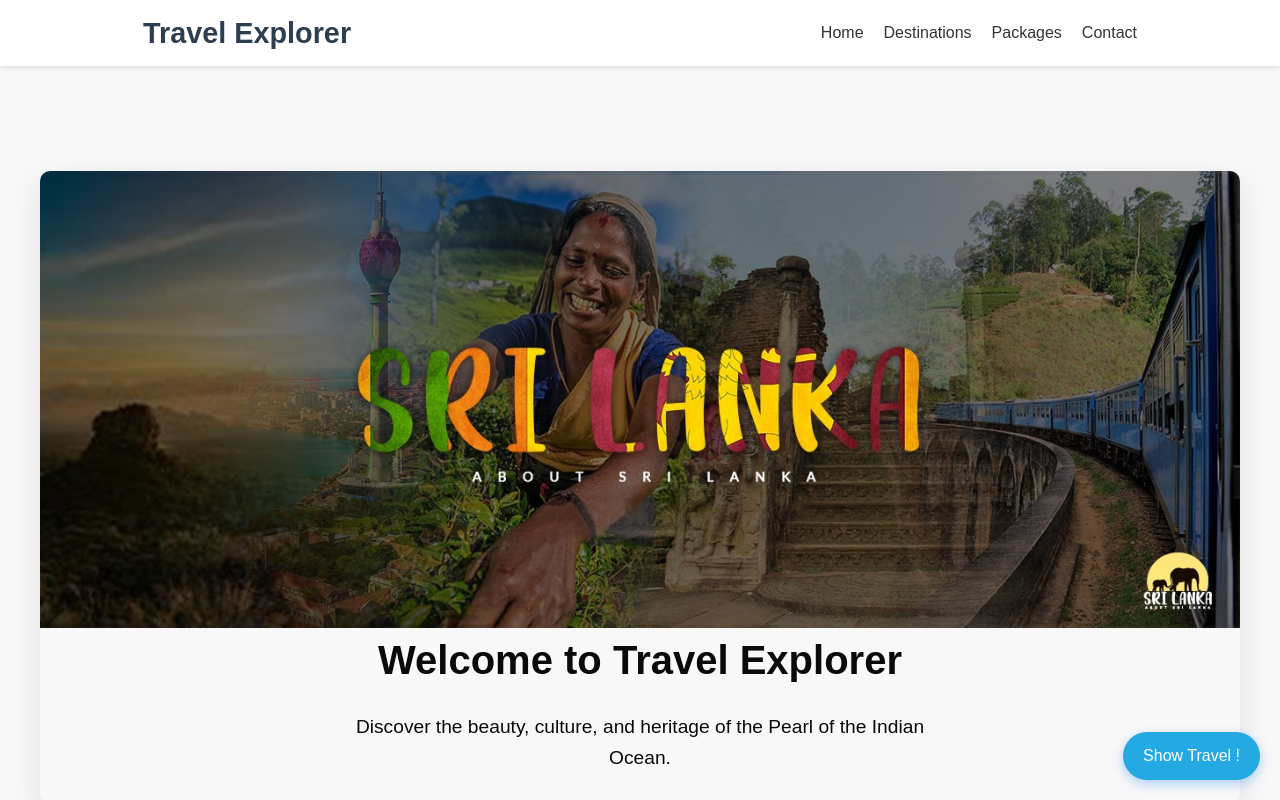
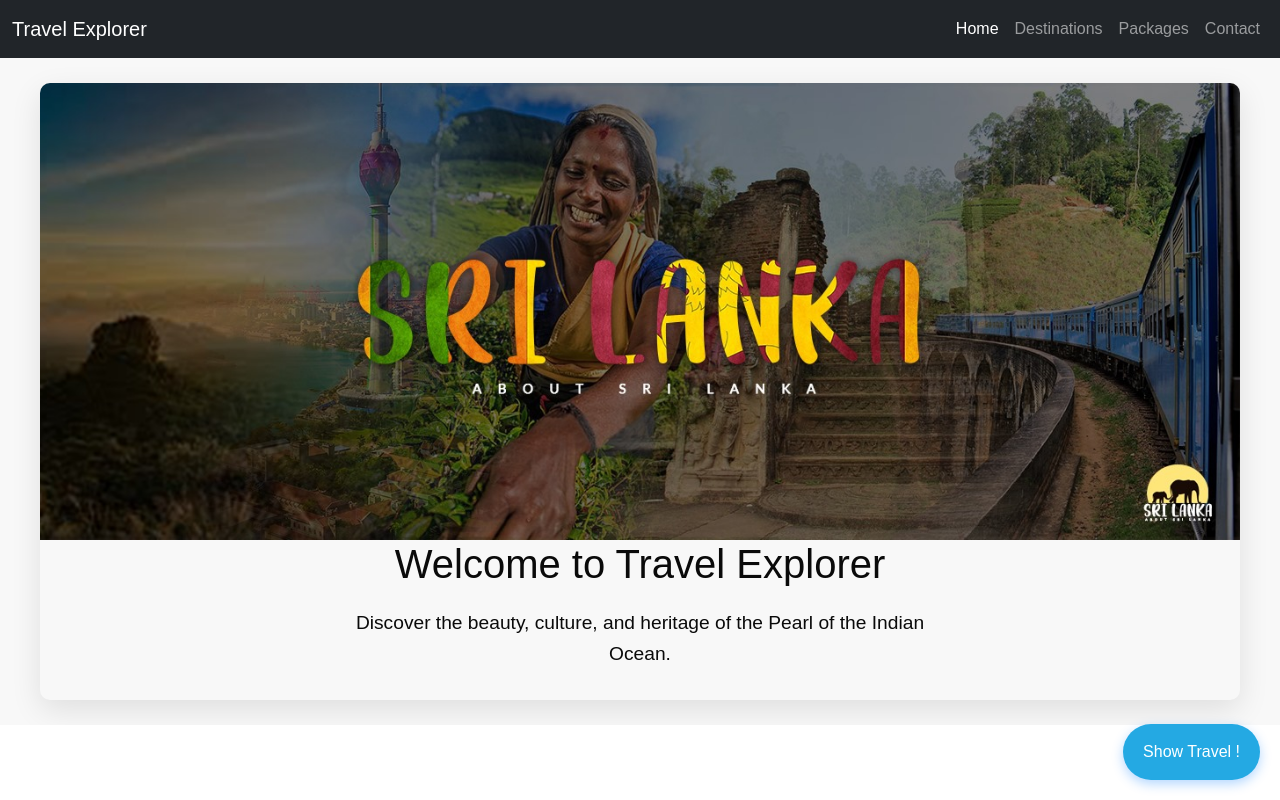
Before and after one commit to Ruwanthilina/ShopEase_Web_Side, a plain HTML site: page index.html in a window 1280 px wide. Shown: the top 800 px of the page. Drawn offline with nearby package versions, Linux system fonts and the light colour scheme.

Commit message:
Bootstrap and sport navbar add

```diff
--- a/Css.css
+++ b/Css.css
@@ -39,7 +39,7 @@ background-color: #fff;
 box-shadow: 0 2px 5px rgba(0,0,0,0.1);
 padding: 10px 0;
 position: sticky;
-top: 0;
+top: 20;
 z-index: 100;
 }
 
@@ -481,13 +481,7 @@ background: #b52a3a;
 /*----------------------------------------Mobile----------------------------------*/
 /* **NEW: RESPONSIVE MEDIA QUERIES** */
 
-<!DOCTYPE html>
-<html lang="en">
-<head>
-    <meta charset="UTF-8">
-    <meta name="viewport" content="width=device-width, initial-scale=1.0">
-    <title>Sri Lanka - Beautiful Island</title>
-    <style>
+
         * {
             margin: 0;
             padding: 0;
@@ -776,7 +770,7 @@ background: #b52a3a;
             max-width: 1200px;
             margin: 0 auto;
             text-align: center;
-            padding: 80px 0;
+
         }
 
         .section-title {
--- a/index.html
+++ b/index.html
@@ -4,27 +4,58 @@
     <meta charset="UTF-8">
     <meta name="viewport" content="width=device-width, initial-scale=1.0">
     <title>Sri Lanka - Beautiful Island</title>
-
+	<!--  useing five style adnd mainly use Navbar-->
+    <link href="https://cdn.jsdelivr.net/npm/bootstrap@5.3.3/dist/css/bootstrap.min.css" rel="stylesheet">
+	 <!--  link my seperte style file -->
 	<link rel="stylesheet" href="Css.css">
 
 </head>
 <body>
 
-<!--navigation -->
-<header>
-<div class="container">
-<nav class="navbar">
-    <div class="logo">Travel Explorer</div>
-    <ul class="nav-links">
-        <li><a href="index.html">Home</a></li>
-        <li><a href="Destinations.html">Destinations</a></li>
-        <li><a href="Packages.html">Packages</a></li>
-        <li><a href="Contact.html">Contact</a></li>
 
-    </ul>
-</nav>
-</div>
+  <!-- Mobile Navbar Start -->
+  <nav class="navbar navbar-expand-lg navbar-dark bg-dark">
+    <div class="container-fluid">
+      <a class="navbar-brand" href="index.html">Travel Explorer</a>
+      <!-- Hamburger Button -->
+      <button class="navbar-toggler" type="button" data-bs-toggle="collapse" data-bs-target="#navbarMenu"
+        aria-controls="navbarMenu" aria-expanded="false" aria-label="Toggle navigation">
+        <span class="navbar-toggler-icon"></span>
+      </button>
+
+      <!-- Menu Items -->
+      <div class="collapse navbar-collapse" id="navbarMenu">
+        <ul class="navbar-nav ms-auto mb-2 mb-lg-0">
+          <li class="nav-item">
+            <a class="nav-link active" href="index.html">Home</a>
+          </li>
+          <li class="nav-item">
+            <a class="nav-link" href="Destinations.html">Destinations</a>
+          </li>
+          <li class="nav-item">
+            <a class="nav-link" href="Packages.html">Packages</a>
+          </li>
+          <li class="nav-item">
+            <a class="nav-link" href="Contact.html">Contact</a>
+          </li>
+        </ul>
+      </div>
+    </div>
+  </nav>
+  <!-- Mobile Navbar End -->
+
+
+
+
+
 </header>
+
+
+
+
+
+
+
 
 
 
@@ -43,7 +74,7 @@
 
 <!----Updated popup button with better styling---->
 <button class="popup-trigger-btn" onclick="openPopup()">Show Travel !</button>
-<!-- Popup Overlay -->
+
 <div class="popup-overlay" id="popup">
   <div class="popup-content">
     <h2> Explore with Us!</h2>
@@ -109,6 +140,8 @@
         </div>
     </div>
 </section>
+
+
 <!-----------------------packages section------------------------------->
 
  <section class="packages-section">
@@ -168,7 +201,7 @@
 
 </section>
 
-<!-- ----------------------------------------------------->
+<!-- ----------------------Contact Us------------------------------->
 
 <section class="cta-section">
         <h2 class="cta-title">Ready to Explore Sri Lanka?</h2>
@@ -185,7 +218,6 @@
     </section>
 
 
-<!-- ----------------------------------------------------->
 
 
 <!-- Footer -->
@@ -228,6 +260,8 @@
     </footer>
 
 
+
 <script src="javascript.js"></script>
+<script src="https://cdn.jsdelivr.net/npm/bootstrap@5.3.3/dist/js/bootstrap.bundle.min.js"></script>
 </body>
 </html>
```
Also changed, not shown: Contact.html (+4 -5 lines), Destinations.html (+3 -7 lines), Packages.html (+3 -5 lines).
